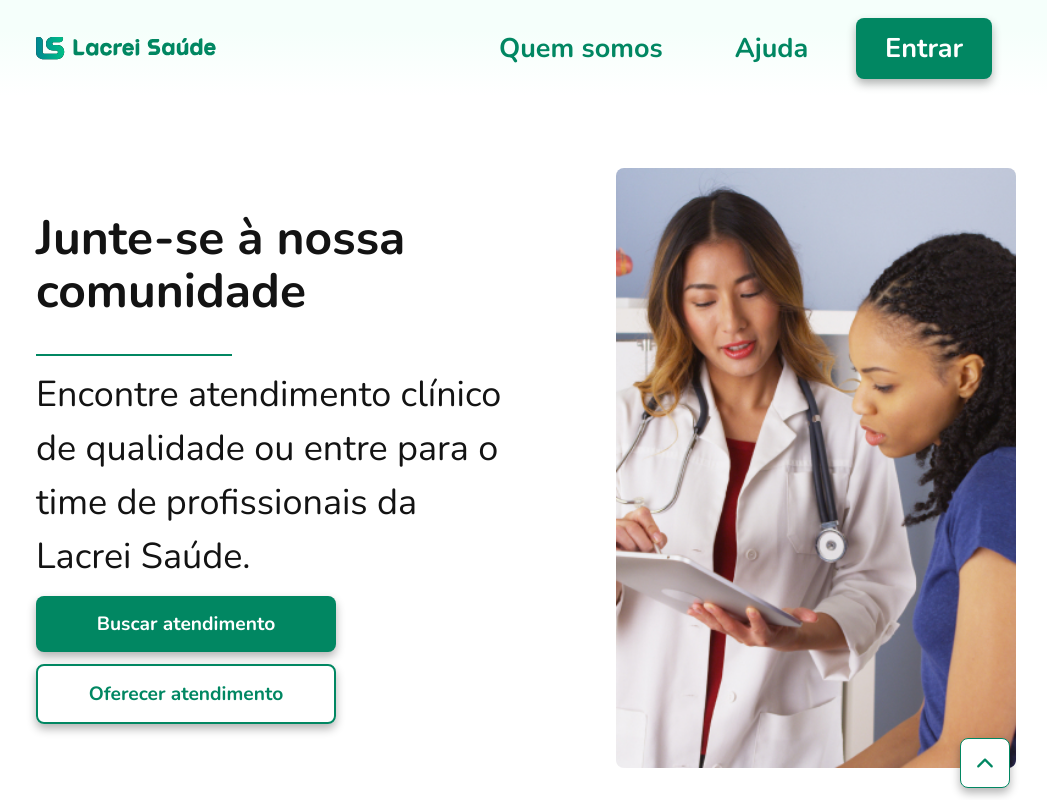
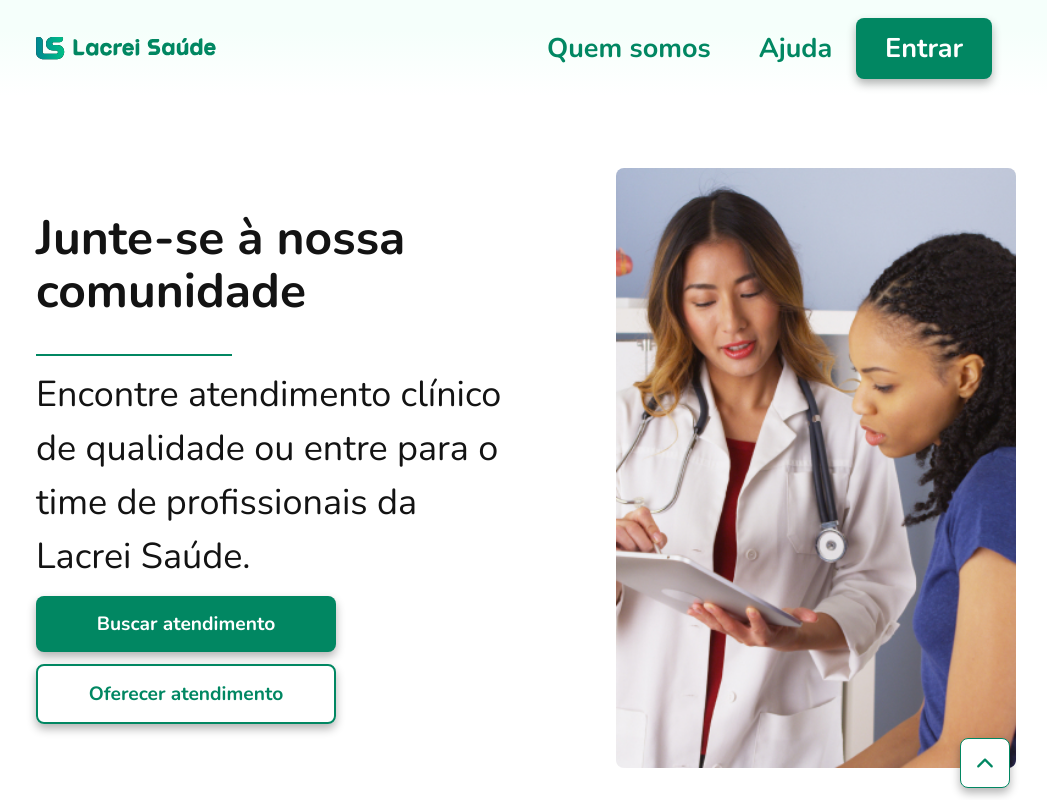
Before and after one commit to Buenno01/desafio-frontend-lacrei, a React (Vite) app: page / in a window 1280 px wide. Shown: the top 800 px of the page, without its empty margins (126-1173 px from the left). Built offline with nearby package versions, Linux system fonts and the light colour scheme.

Commit message:
fix: consertado bug onde o menu nos dispositivos móveis nao era visivel

```diff
--- a/src/assets/wrappers/Container.ts
+++ b/src/assets/wrappers/Container.ts
@@ -5,6 +5,7 @@ const Container = styled.div`
     flex-direction: column;
     position: relative;
     width: 100%;
+    max-height: 100%;
 
     @media (min-width: 1024px) {
       padding: 0 4rem;
--- a/src/assets/wrappers/HeaderRightMenuContainer.ts
+++ b/src/assets/wrappers/HeaderRightMenuContainer.ts
@@ -7,7 +7,15 @@ const HeaderRightMenuContainer = styled.div<{ isMenuOpen: boolean }>`
     right: 0;
     left: 0;
     background: #fff;
-    padding-bottom: 1rem;
+    padding: 1rem;
+    z-index: 20;
+
+    & nav {
+        display: flex;
+        flex-direction: column;
+        gap: 1rem;
+        margin: 0 auto;
+    }
 
     @media (min-width: 768px) {
         display: flex;
@@ -16,6 +24,16 @@ const HeaderRightMenuContainer = styled.div<{ isMenuOpen: boolean }>`
         padding-bottom: 0;
         flex-direction: row-reverse;
         flex-grow: 1;
+        padding: 0;
+
+        & nav {
+            flex-direction: row;
+            justify-content: flex-end;
+            flex-grow: 1;
+            gap: 0;
+            align-items: center;
+            margin: 0;
+        }
     }
 `;
 
--- a/src/components/Button.ts
+++ b/src/components/Button.ts
@@ -30,14 +30,14 @@ const Button = styled.button<{ outline?: boolean }>`
 
   &.burguer-menu {
     padding: 0.2rem;
-    height: 2.6rem;
-    width: 2.6rem;
+    height: 2.3rem;
+    width: 2.3rem;
     border:none;
     font-size: 2.6rem;
     position: absolute;
     right: 1rem;
     box-shadow: none;
-    background: #fff;
+    background: none;
 
     @media (min-width: 768px) {
       display: none;
```
